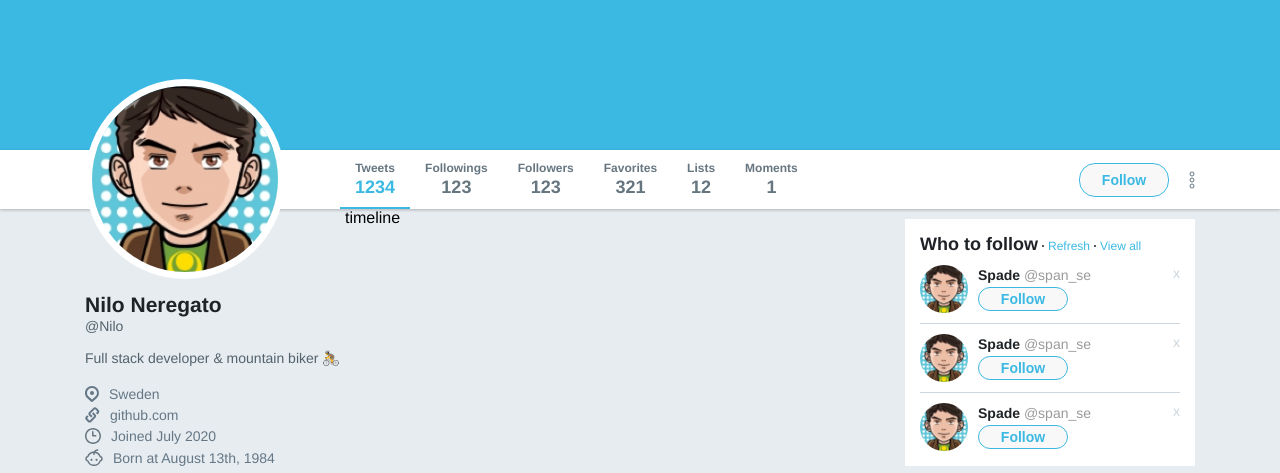
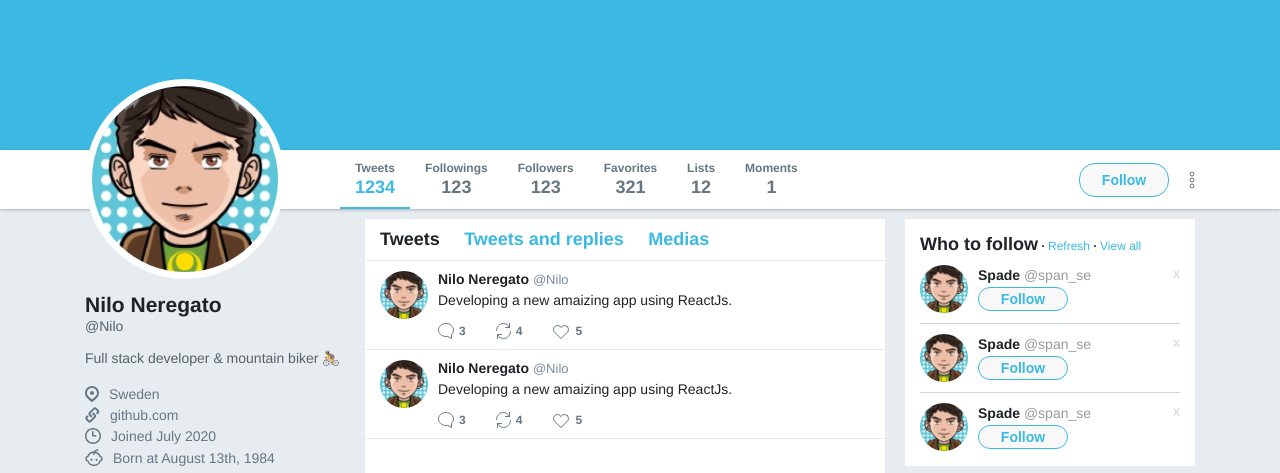
Before and after one commit to arenac/twitter-ui, a plain HTML site: page index.html in a window 1280 px wide. Shown: the part 276-749 px from the top of the page. Drawn offline with Linux system fonts and the light colour scheme.

Commit message:
timeline

```diff
--- a/index.html
+++ b/index.html
@@ -143,7 +143,57 @@
     </aside>
 
     <section class="timeline">
-      timeline
+      <nav>
+        <a href="" class="active">Tweets</a>
+        <a href="">Tweets and replies</a>
+        <a href="">Medias</a>
+      </nav>
+
+      <ul class="tweets">
+        <li>
+          <img src="images/avatar.png" alt="Avatar" class="avatar">
+          <div class="info">
+            <strong>Nilo Neregato <span>@Nilo</span></strong>
+            <p>Developing a new amaizing app using ReactJs.</p>
+            <div class="actions">
+              <a href="">
+                <img src="images/comments.svg" alt="Comments">
+                3
+              </a>
+              <a href="">
+                <img src="images/retweet.svg" alt="Retweet">
+                4
+              </a>
+              <a href="">
+                <img src="images/like.svg" alt="Like">
+                5
+              </a>
+            </div>
+          </div>
+        </li>
+
+        <li>
+          <img src="images/avatar.png" alt="Avatar" class="avatar">
+          <div class="info">
+            <strong>Nilo Neregato <span>@Nilo</span></strong>
+            <p>Developing a new amaizing app using ReactJs.</p>
+            <div class="actions">
+              <a href="">
+                <img src="images/comments.svg" alt="Comments">
+                3
+              </a>
+              <a href="">
+                <img src="images/retweet.svg" alt="Retweet">
+                4
+              </a>
+              <a href="">
+                <img src="images/like.svg" alt="Like">
+                5
+              </a>
+            </div>
+          </div>
+        </li>
+      </ul>
     </section>
 
     <aside class="widgets">
--- a/styles.css
+++ b/styles.css
@@ -300,6 +300,91 @@ div.wrapper-content aside.profile .images ul li{
 
 div.wrapper-content section.timeline {
   flex: 1;
+  background: #fff;
+  margin: 10px 20px 0;
+}
+
+div.wrapper-content section.timeline nav {
+  border-bottom: 1px solid #e6ecf0;
+  padding: 10px 15px;
+}
+
+div.wrapper-content section.timeline nav a {
+  text-decoration: none;
+  color: #3bb9e3;
+  font-size: 18px;
+  font-weight: bold;
+  margin-left: 20px;
+}
+
+div.wrapper-content section.timeline nav a:first-child {
+  margin: 0;
+}
+
+div.wrapper-content section.timeline nav a.active {
+  color: #1f2226;
+}
+
+div.wrapper-content section.timeline ul.tweets {
+  list-style: none;
+}
+
+div.wrapper-content section.timeline ul.tweets li {
+  border-bottom: 1px solid #e6ecf0;
+  padding: 10px 15px;
+  display: flex;
+}
+
+div.wrapper-content section.timeline ul.tweets li img.avatar {
+  width: 48px;
+  height: 48px;
+  border-radius: 50%;
+}
+
+div.wrapper-content section.timeline ul.tweets li .info {
+  margin-left: 10px;
+  display: flex;
+  flex-direction: column;
+}
+
+div.wrapper-content section.timeline ul.tweets li .info strong {
+  font-size: 14px;
+  color: #1f2326
+}
+
+div.wrapper-content section.timeline ul.tweets li .info strong span {
+  font-size: 13px;
+  color: #7b8b9a;
+  font-weight: normal;
+}
+
+div.wrapper-content section.timeline ul.tweets li .info p {
+  font-size: 14px;
+  color: #1f2326;
+  margin-top: 5px;
+}
+
+div.wrapper-content section.timeline ul.tweets li .actions {
+  display: flex;
+  margin-top: 15px;
+}
+
+div.wrapper-content section.timeline ul.tweets li .actions a {
+  display: flex;
+  align-items: center;
+  text-decoration: none;
+  color: #667580;
+  font-weight: bold;
+  font-size: 12px;
+  margin-left: 30px;
+}
+
+div.wrapper-content section.timeline ul.tweets li .actions a:first-child {
+  margin-left: 0;
+}
+
+div.wrapper-content section.timeline ul.tweets li .actions a img {
+  margin-right: 5px;
 }
 
 div.wrapper-content aside.widgets {
```
